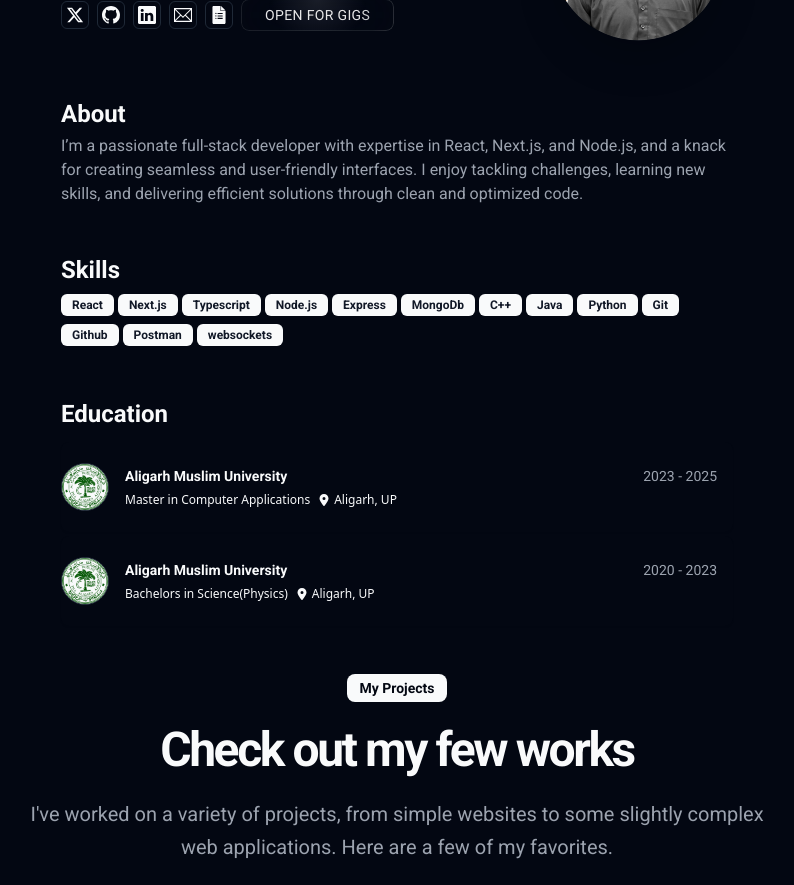
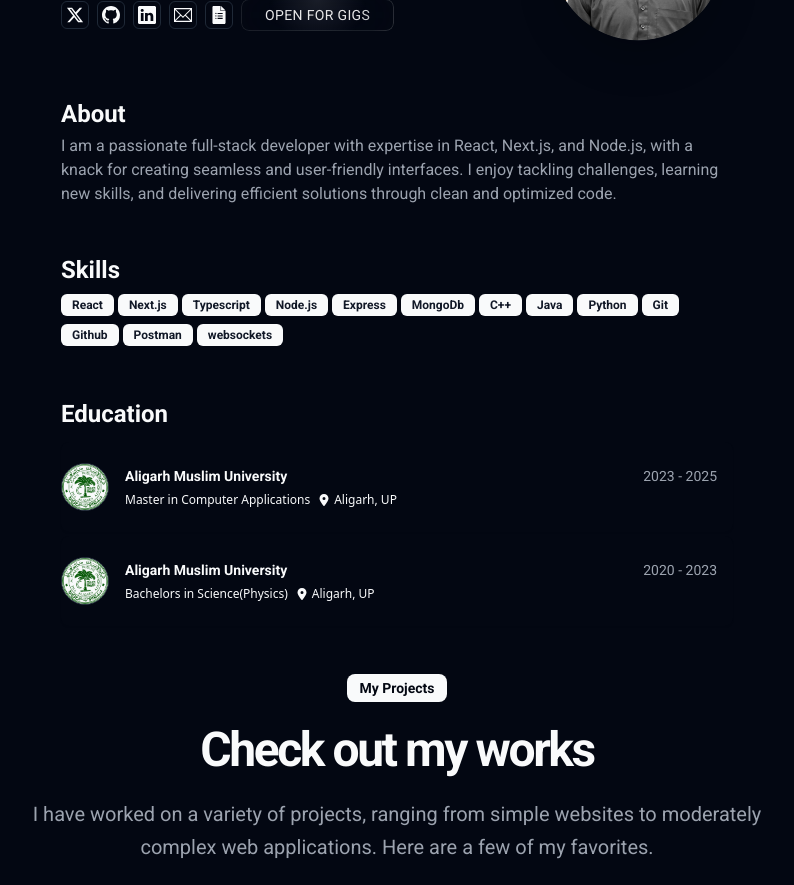
Before and after one commit to justtayyabkhxn/justtayyabkhan, a Next.js app: page / in a window 1280 px wide. Shown: the part 160-1045 px from the top of the page, without its empty margins (243-1037 px from the left). Built offline with nearby package versions, Linux system fonts and the light colour scheme.

Commit message:
Text changes

```diff
--- a/components/about-section.tsx
+++ b/components/about-section.tsx
@@ -5,10 +5,7 @@ export const Aboutsection = () => {
     <div className="mx-auto w-full max-w-2xl text-center lg:text-start space-y-1">
       <h1 className="text-2xl font-bold">About</h1>
       <Markdown className="text-base max-w-full text-pretty text-muted-foreground">
-        I’m a passionate full-stack developer with expertise in React, Next.js,
-        and Node.js, and a knack for creating seamless and user-friendly
-        interfaces. I enjoy tackling challenges, learning new skills, and
-        delivering efficient solutions through clean and optimized code.
+      I am a passionate full-stack developer with expertise in React, Next.js, and Node.js, with a knack for creating seamless and user-friendly interfaces. I enjoy tackling challenges, learning new skills, and delivering efficient solutions through clean and optimized code.
       </Markdown>
     </div>
   );
--- a/components/contact.tsx
+++ b/components/contact.tsx
@@ -8,9 +8,9 @@ export const Contact = () => {
       </div>
       <h1 className="text-3xl font-bold sm:text-5xl">Get in Touch</h1>
       <p className="text-center text-muted-foreground max-w-[500px] md:text-xl/relaxed lg:text-base/relaxed xl:text-xl/relaxed">
-        Want to chat? Just shoot Into my{" "}
+        Text me {" "}
         <Link target="_blank" href={"https://api.whatsapp.com/send?phone=918279961679&text=Hey%2C%20Tayyab"} className="text-blue-400">
-          Whatsapp
+          [Here]
         </Link>{" "}
         and I will respond with in no time.
       </p>
--- a/components/projects.tsx
+++ b/components/projects.tsx
@@ -1,5 +1,6 @@
 import { DATA } from "@/data/data";
 import { ProjectCard } from "./project-card";
+
 
 export const Projects = () => {
   return (
@@ -8,11 +9,10 @@ export const Projects = () => {
         My Projects
       </div>
       <h2 className="text-3xl font-semibold tracking-tighter sm:text-5xl">
-        Check out my few works
+        Check out my works
       </h2>
       <p className="text-muted-foreground md:text-xl/relaxed lg:text-base/relaxed xl:text-xl/relaxed text-center my-2">
-        I&apos;ve worked on a variety of projects, from simple websites to some
-        slightly complex web applications. Here are a few of my favorites.
+      I have worked on a variety of projects, ranging from simple websites to moderately complex web applications. Here are a few of my favorites.
       </p>
       <div className="grid grid-cols-1 sm:grid-cols-2 gap-3 max-w-[800px] ">
         {DATA.Projects.map((project, key) => (
```
